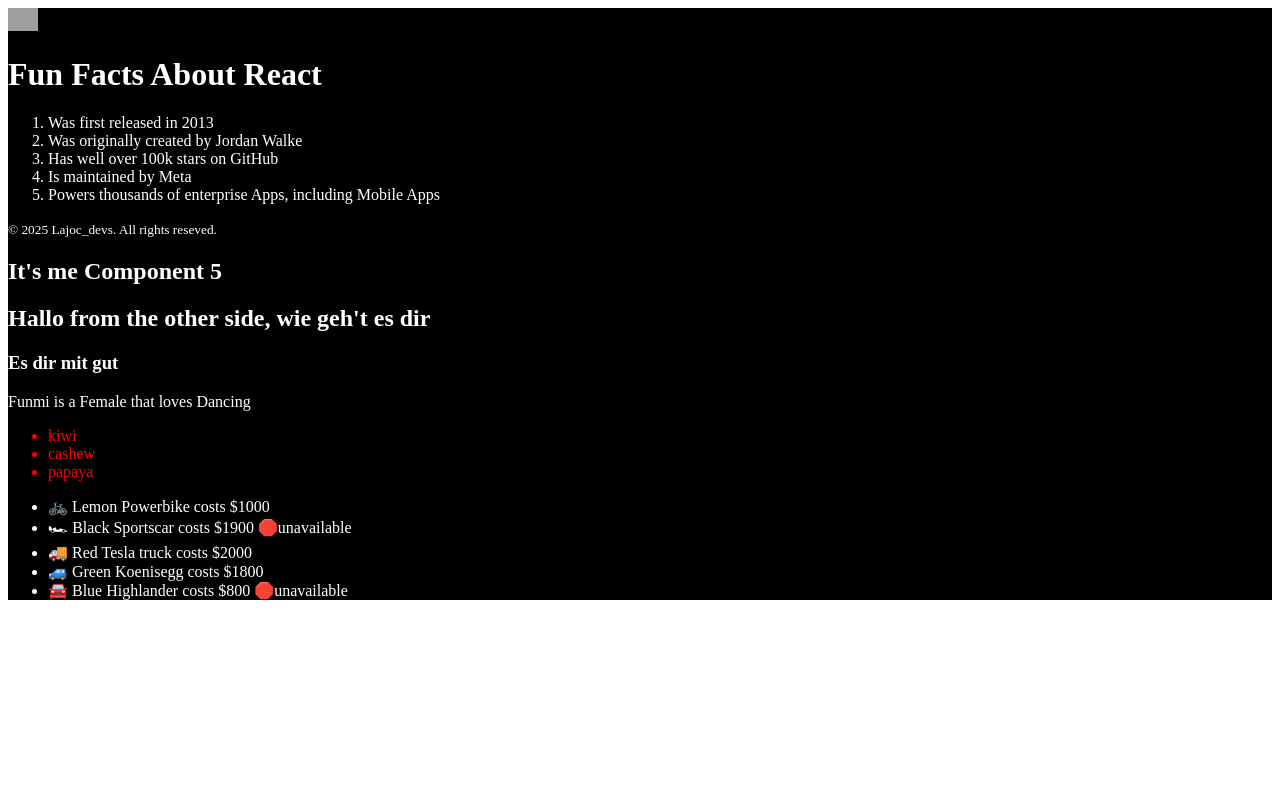
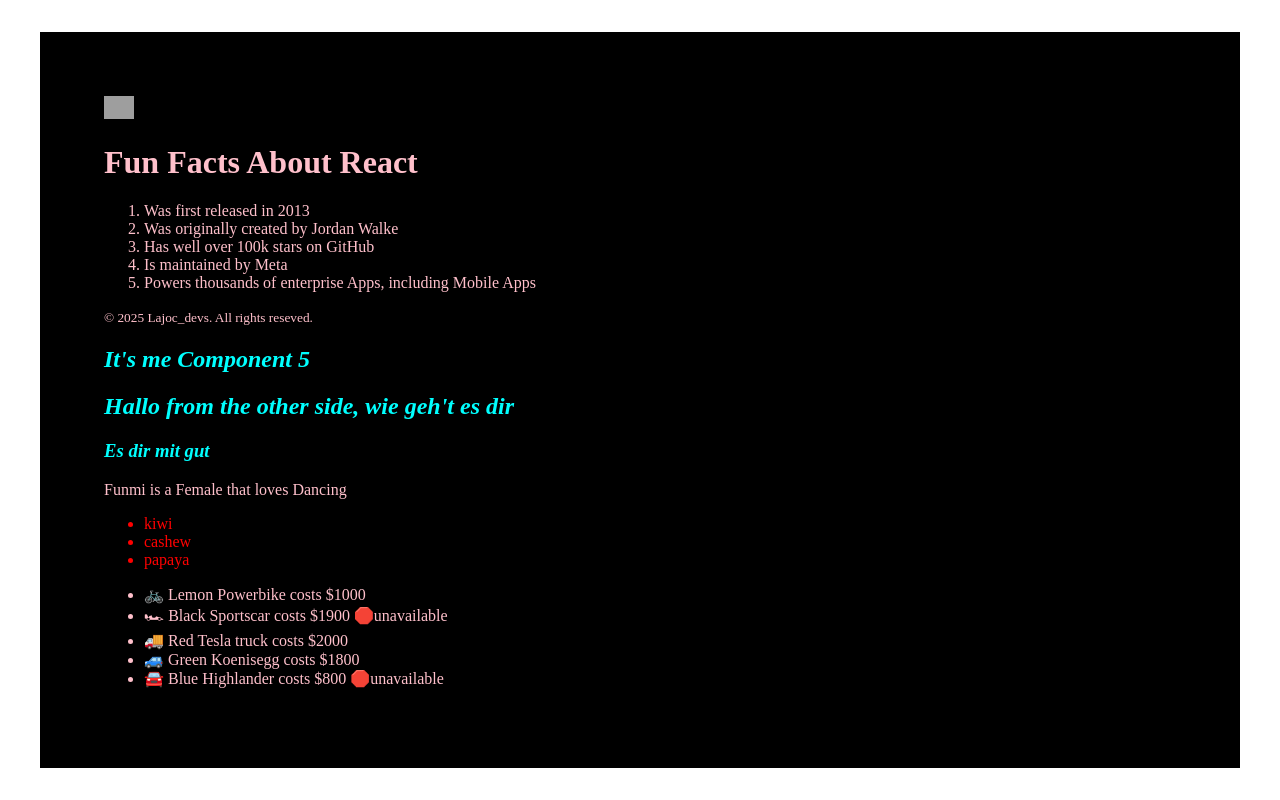
Before and after one commit to f-lajoc/Project1-react-trial, a React (Vite) app: page / in a window 1280 px wide. Built offline with nearby package versions, Linux system fonts and the light colour scheme; grey boxes are pictures that could not be loaded.

Commit message:
javascript map function and external stylesheets

```diff
--- a/src/App.jsx
+++ b/src/App.jsx
@@ -5,7 +5,7 @@
 import Property from "./components/Property";
 import Vehicles from "./components/Vehicles";
 
-const pageStyle = { backgroundColor: "black", color: "white" };
+const pageStyle = { backgroundColor: "black", color: "pink", margin:"2em", padding: "4em" };
 
 function App() {
 	// const numbs=[1,2,3]
--- a/src/components/Hello.jsx
+++ b/src/components/Hello.jsx
@@ -1,3 +1,5 @@
+import "../css/style.css"
+
 const who = "It's me Component";
 
 function displayContent() {
@@ -6,7 +8,7 @@
 
 function Hello() {
 	return (
-		<section>
+		<section className="hello-styling">
 			<h1>
 				{who} {10 / 2}
 			</h1>
--- /dev/null
+++ b/src/css/style.css
@@ -0,0 +1,5 @@
+.hello-styling{
+color: aqua;
+font-style: italic;
+font-family: cursive;
+}
```
Also changed, not shown: src/components/js-map.js (added, +21 -0 lines), 1 other file (tests, documents, lock files or other folders).
